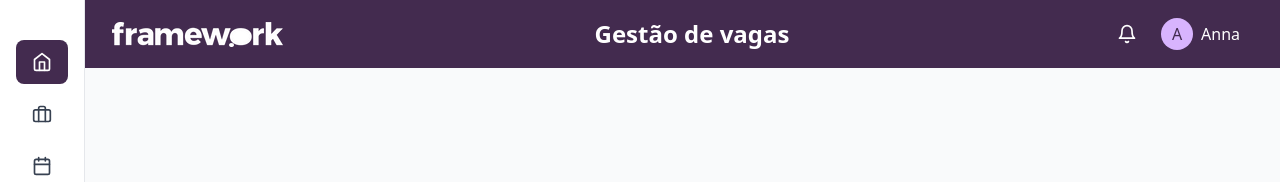
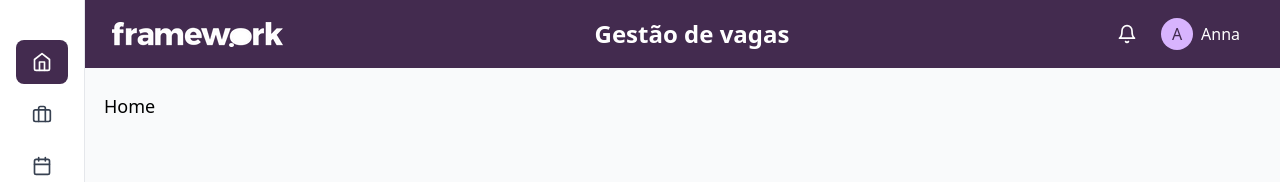
Before and after one commit to Framework-System/BoilerplateReact-site, a React (Vite) app: page / in a window 1280 px wide. Shown: the top 182 px of the page. Built offline with nearby package versions, Linux system fonts and the light colour scheme.

Commit message:
Adiciona título à página inicial

```diff
--- a/src/pages/Home.tsx
+++ b/src/pages/Home.tsx
@@ -1,6 +1,7 @@
 const Home = () => {
   return (
     <main className="px-6 py-6">
+      <h2 className="text-lg font-medium">Home</h2>
     </main>
   );
 };
```
